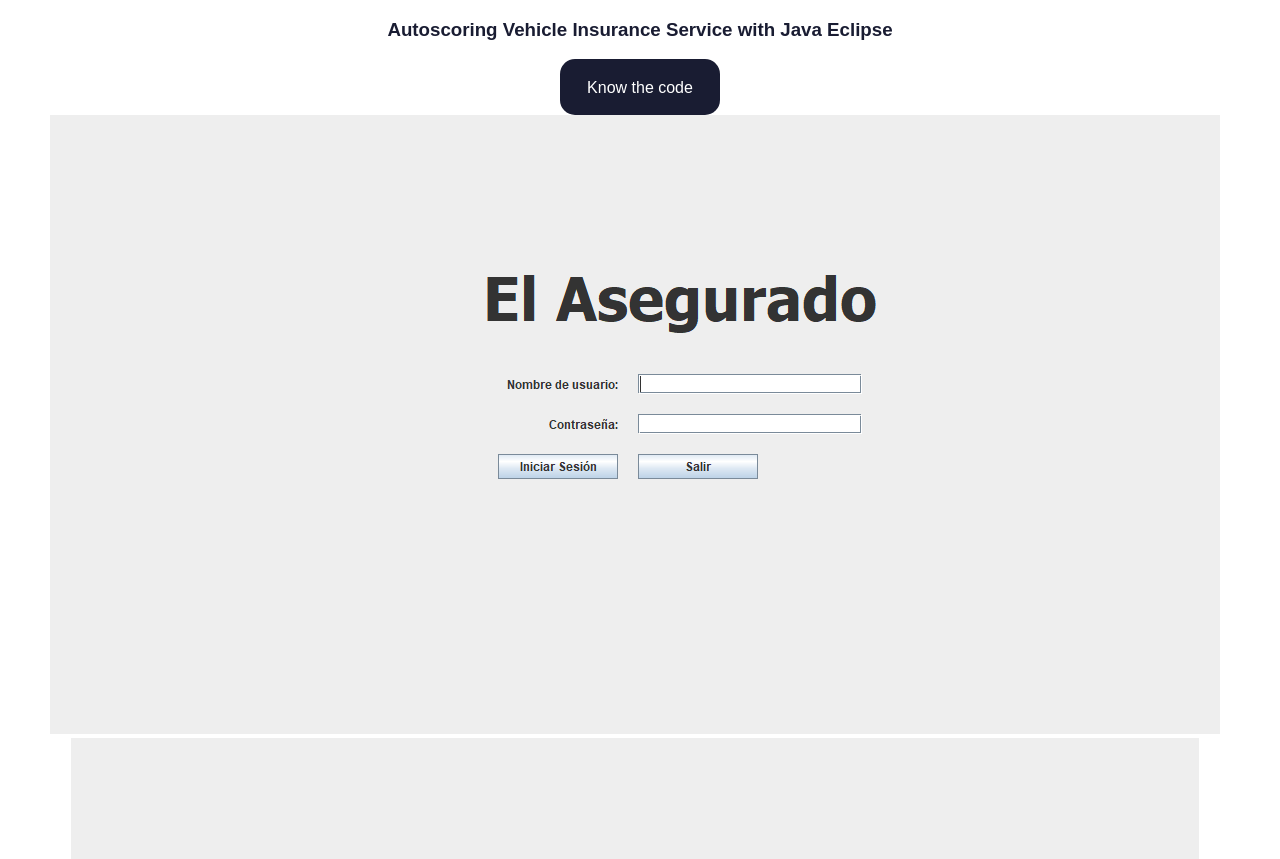
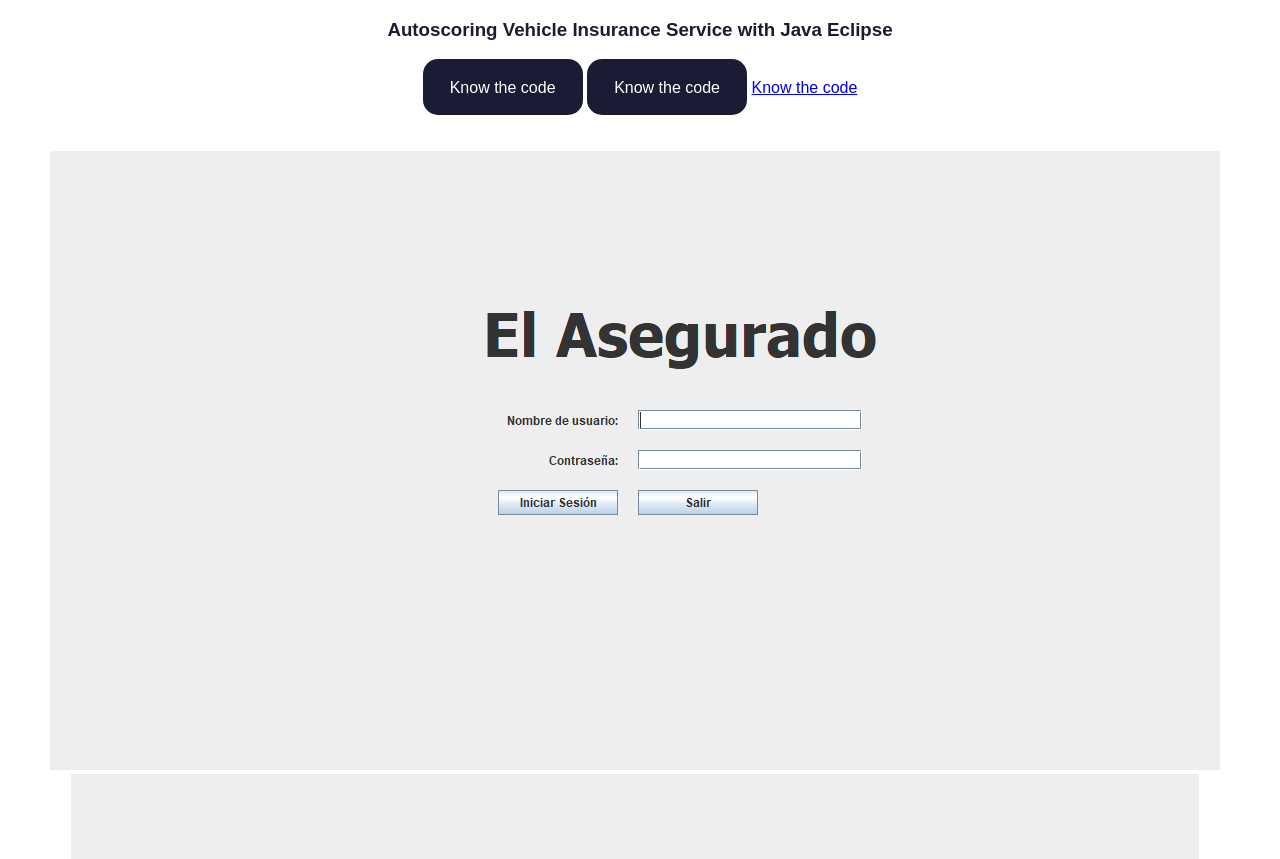
Before and after one commit to BautistaBag/BautistaBag.github.io, a plain HTML site: page index.html in a window 1280 px wide. Shown: the part 2225-3084 px from the top of the page. Drawn offline with Linux system fonts and the light colour scheme.

Commit message:
Update index.html

```diff
--- a/index.html
+++ b/index.html
@@ -121,6 +121,11 @@
                 <p style="display: inline-block;" class="text">Know the code </p> <a
                     href="https://github.com/dds-tp2023/elasegurado.git" target="_blank">
                 </a>
+
+
+                <p style="display: inline-block;" class="text">Know the code </p>
+<a  href="https://github.com/dds-tp2023/elasegurado.git" target="_blank">Know the code </a><br><br>
+
                 <br>
                 <div class="image-container">
                     <img src="proyectoAseguradora1.png" alt="" class="imgProyect">
```
